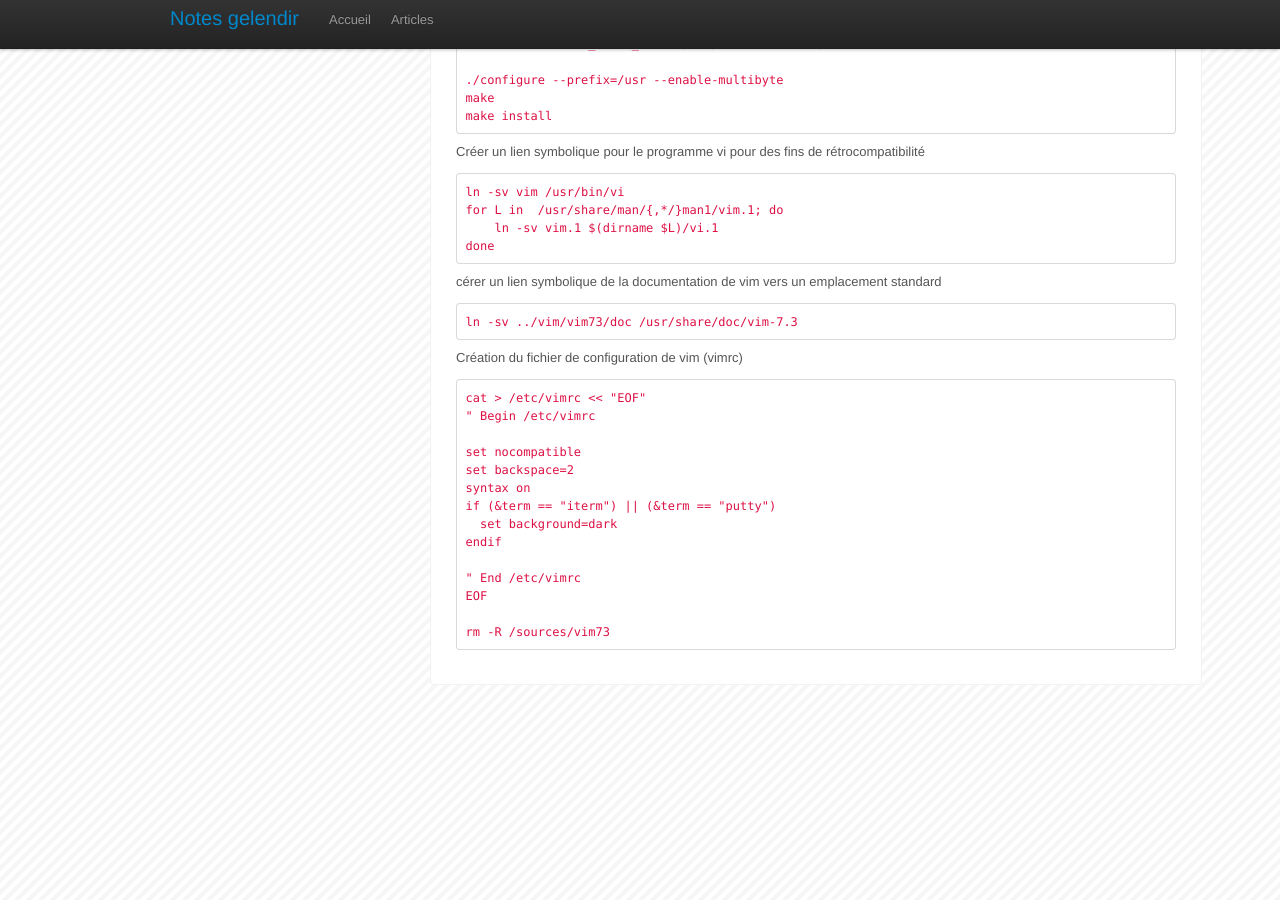
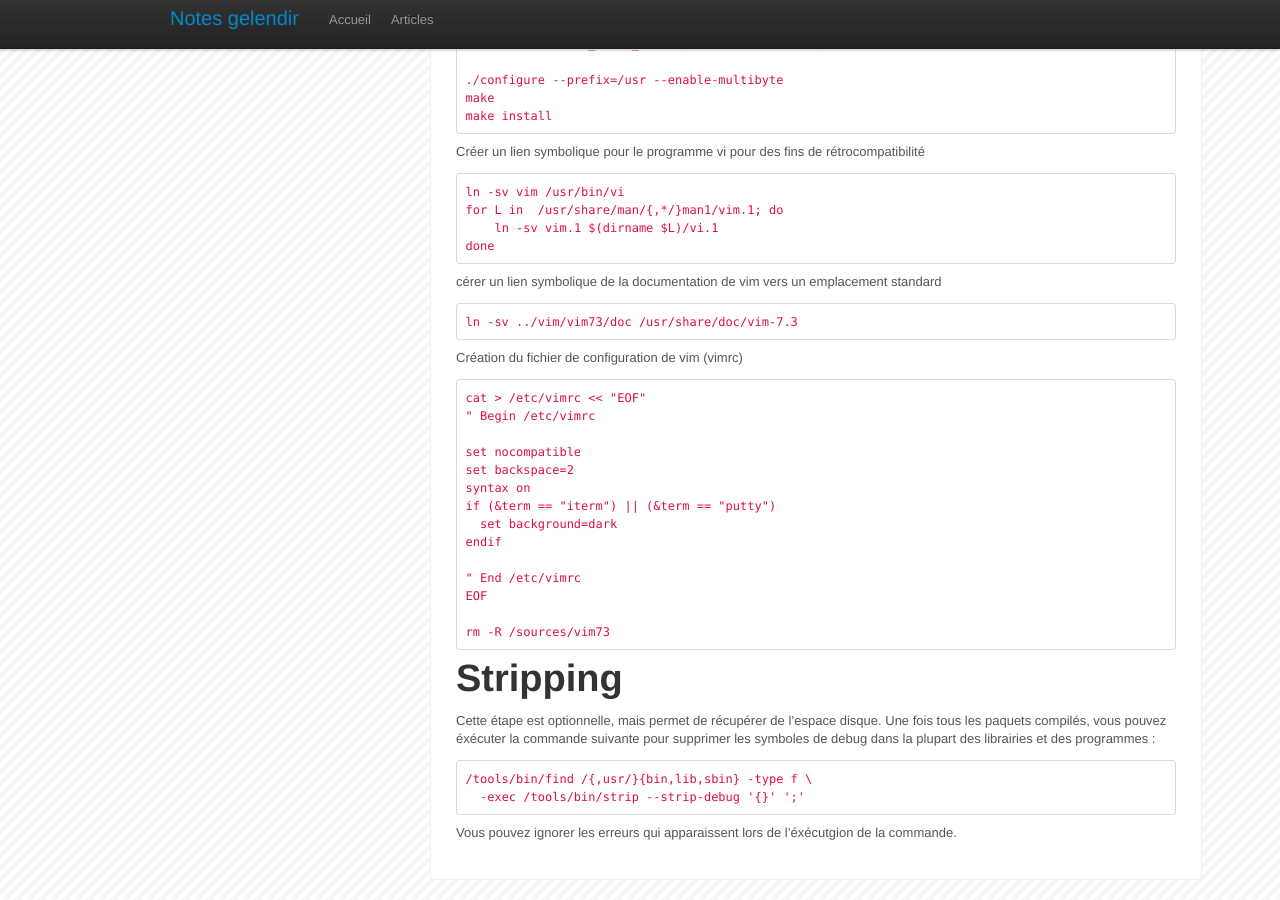
Before and after one commit to gelendir/gelendir.github.com, a Jekyll site: the page built from _posts/2013-05-03-lfs-atelier-2.md, in a window 1280 px wide and 900 px high, scrolled down 26236 px. Built offline with Jekyll 4.4.1, drawn with Linux system fonts in a browser that asks for light colours; before the commit the page ends 26941 px from its top, so only the background shows below that.

Commit message:
add instructions on stripping to 2nd workshop

```diff
--- a/_posts/2013-05-03-lfs-atelier-2.md
+++ b/_posts/2013-05-03-lfs-atelier-2.md
@@ -1542,3 +1542,16 @@
     EOF
 
     rm -R /sources/vim73
+
+
+Stripping
+=========
+
+Cette étape est optionnelle, mais permet de récupérer de l'espace disque.
+Une fois tous les paquets compilés, vous pouvez éxécuter la commande suivante pour
+supprimer les symboles de debug dans la plupart des librairies et des programmes :
+
+    /tools/bin/find /{,usr/}{bin,lib,sbin} -type f \
+      -exec /tools/bin/strip --strip-debug '{}' ';'
+
+Vous pouvez ignorer les erreurs qui apparaissent lors de l'éxécutgion de la commande.
```
